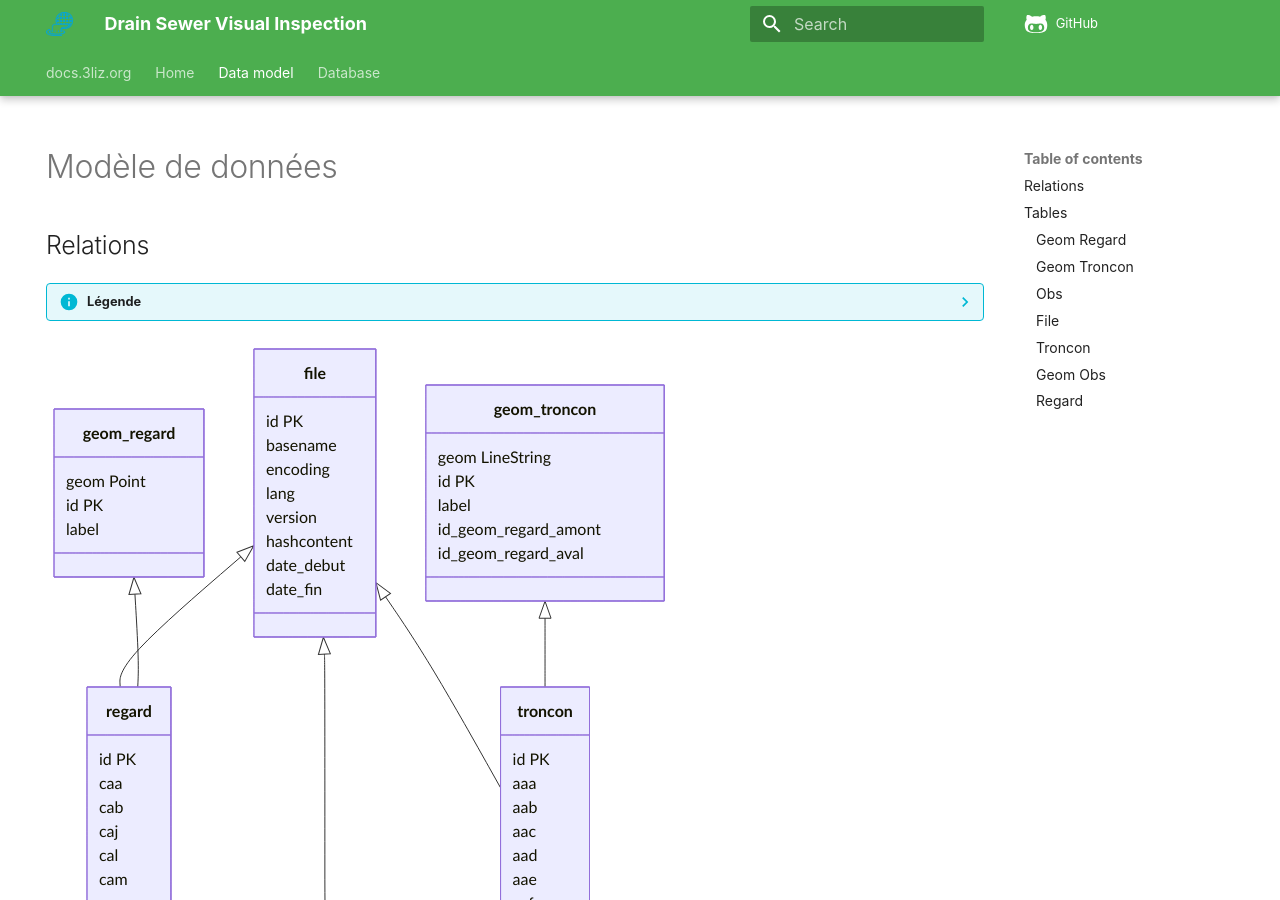
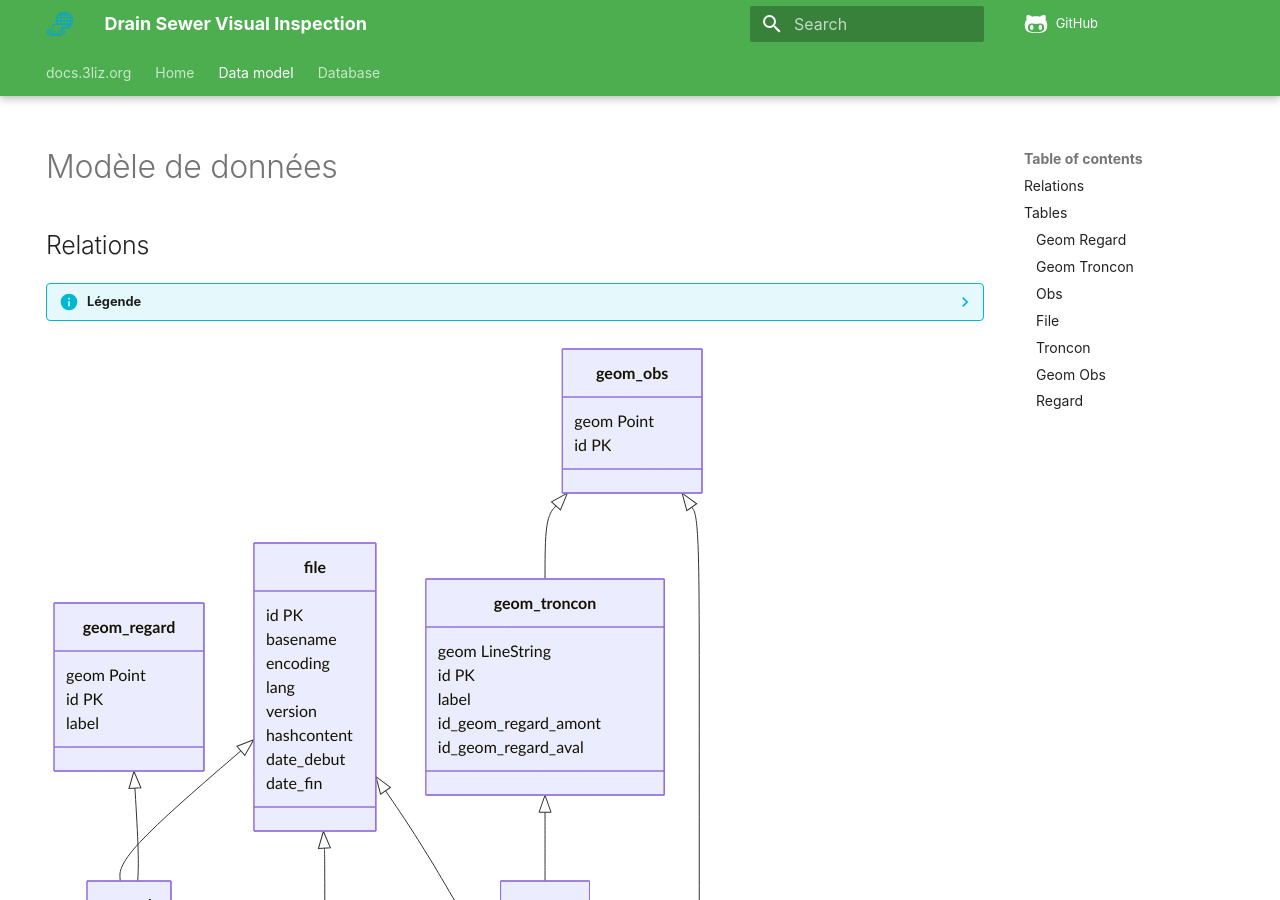
Before and after one commit to 3liz/qgis_drain_sewer_visual_inspection, an MkDocs documentation site: the page built from docs/model.md, in a window 1280 px wide and 900 px high. Built offline with MkDocs 1.6.1 and Material for MkDocs 9.7.7, drawn with Linux system fonts in a browser that asks for light colours; nearby versions of some CDN libraries; comment, search, counter and statistics services are not loaded.

Commit message:
Docs - Add manual geom_obs in the diagram

```diff
--- a/docs/model.md
+++ b/docs/model.md
@@ -19,6 +19,7 @@ geom_troncon
 obs
 file
 troncon
+geom_obs
 regard
 view_regard_geolocalized
 file <|-- obs
@@ -35,6 +36,8 @@ geom_troncon : id PK
 geom_troncon : label
 geom_troncon : id_geom_regard_amont
 geom_troncon : id_geom_regard_aval
+geom_obs <|-- geom_troncon
+geom_obs <|-- obs
 obs : id PK
 obs : a
 obs : b
@@ -65,6 +68,8 @@ troncon : aag
 troncon : aah
 troncon : aai
 troncon : ...
+geom_obs : geom Point
+geom_obs : id PK
 regard : id PK
 regard : caa
 regard : cab
```
Also changed, not shown: 1 other file.
